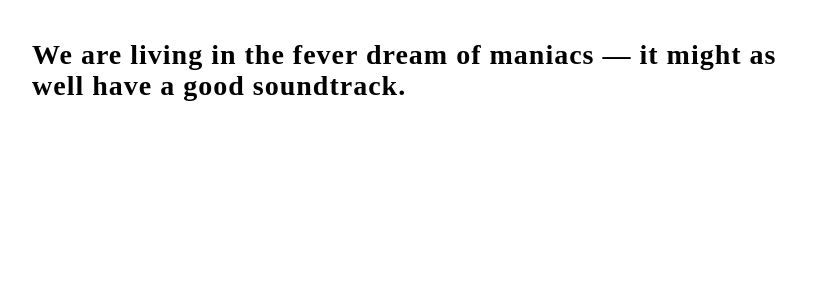
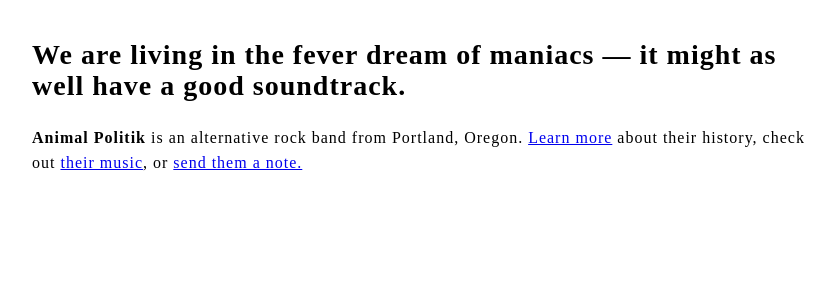
Before and after one commit to timmybytes/animal-politik, a Next.js app: page / in a window 1280 px wide. Shown: the top 300 px of the page, without its empty margins (208-1043 px from the left). Built offline with nearby package versions, Linux system fonts and the light colour scheme.

Commit message:
chore: Add intro paragraph on Home

```diff
--- a/pages/index.js
+++ b/pages/index.js
@@ -1,12 +1,28 @@
+import Link from 'next/link';
 import styles from '../styles/Home.module.scss';
 
 export default function Home() {
   return (
-    <div className={styles.home}>
+    <div div className={styles.home}>
       <h2>
         We are living in the fever dream of maniacs — it might as well have a
         good soundtrack.
       </h2>
+      <p>
+        <strong>Animal Politik</strong> is an alternative rock band from
+        Portland, Oregon.{' '}
+        <Link href='/about'>
+          <a>Learn more</a>
+        </Link>{' '}
+        about their history, check out{' '}
+        <Link href='/music'>
+          <a>their music</a>
+        </Link>
+        , or{' '}
+        <Link href='/contact'>
+          <a>send them a note.</a>
+        </Link>
+      </p>
     </div>
   );
 }
```
